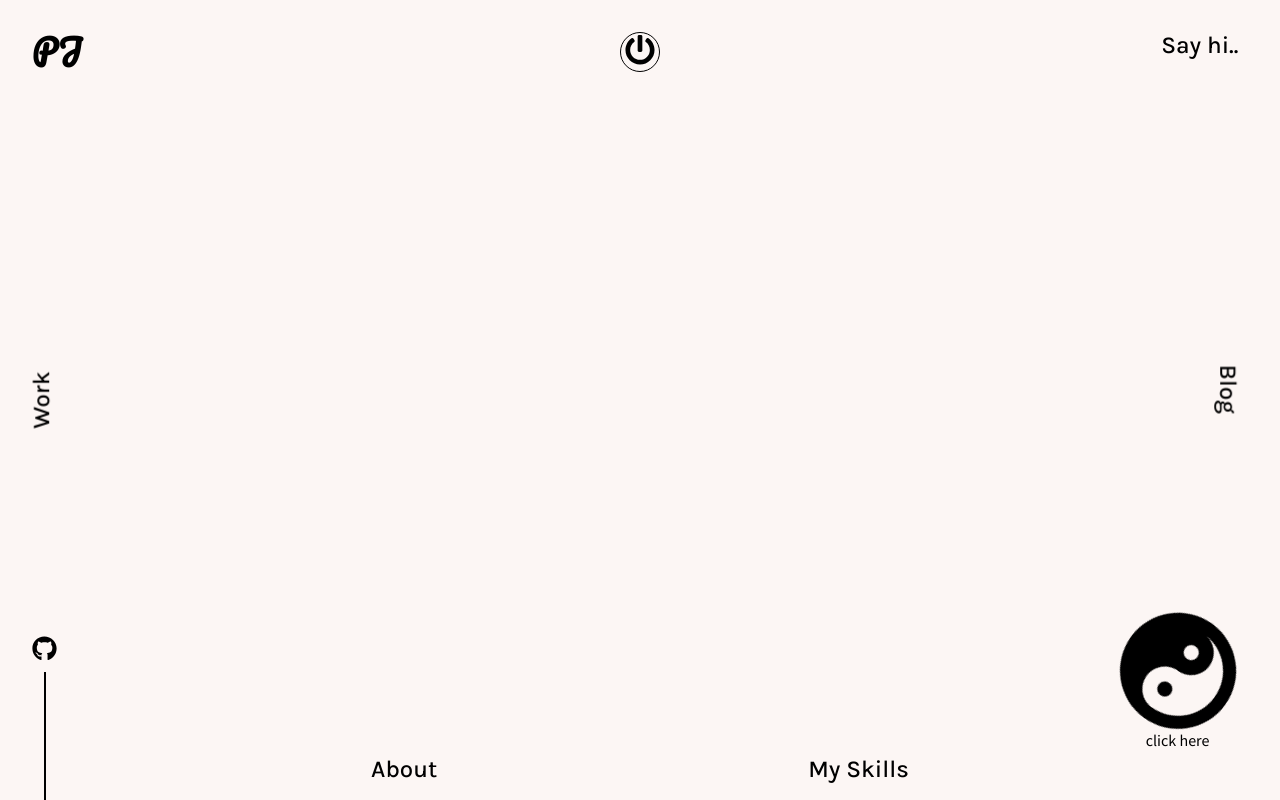
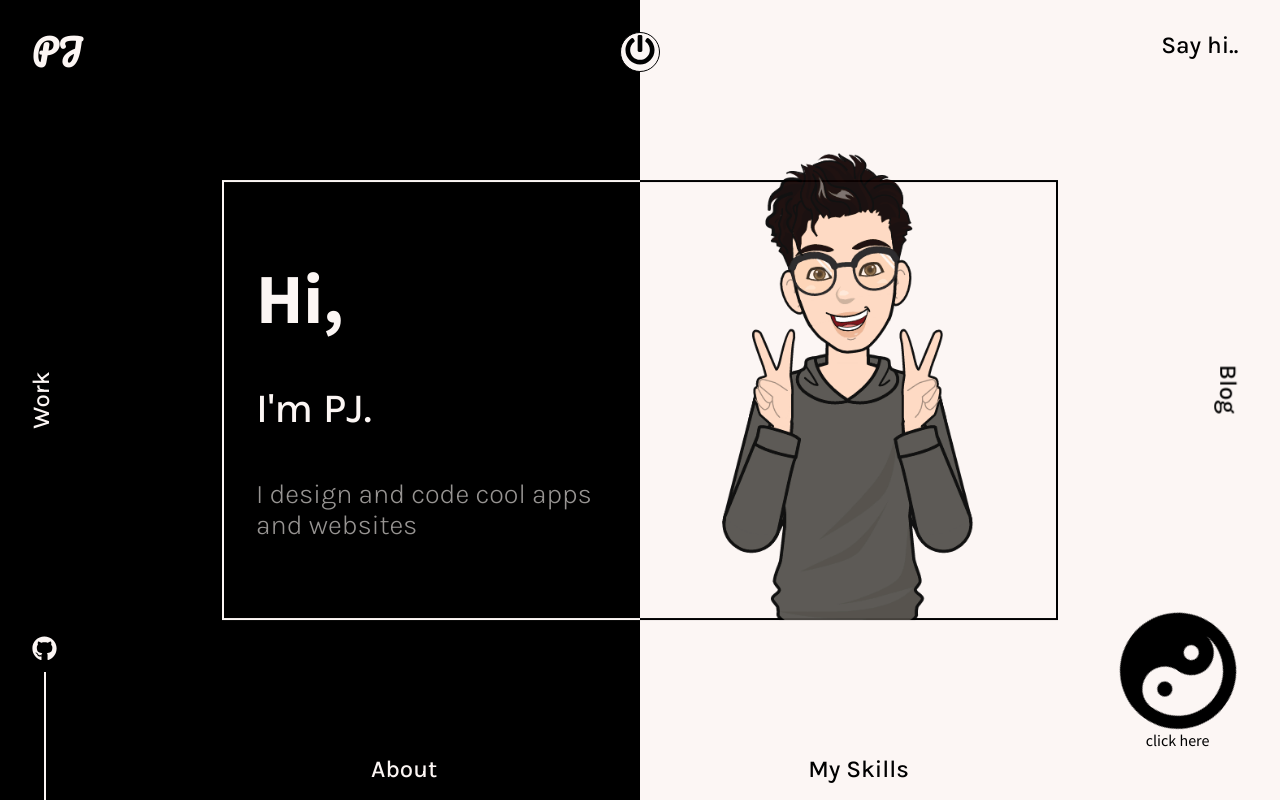
Before and after one commit to PJ-J/styled-portfolio, a React (Create React App) app: page / in a window 1280 px wide. Both pictures are taken after a click on the button "click here". Built offline with nearby package versions, Linux system fonts and the light colour scheme.

Commit message:
finished most of main page animations

```diff
--- /dev/null
+++ b/src/components/Intro.js
@@ -0,0 +1,96 @@
+import React from "react";
+import styled from "styled-components";
+import {motion} from 'framer-motion'
+import Me from "../assets/Images/profile-img.png";
+
+const Box = styled(motion.div)`
+  position: absolute;
+  left: 50%;
+  top: 50%;
+  transform: translate(-50%, -50%);
+
+  width: 65vw;
+  height: 55vh;
+  display: flex;
+
+  background: linear-gradient(
+        to right,
+        ${(props) => props.theme.body} 50%,
+        ${(props) => props.theme.text} 50%
+      )
+      bottom,
+    linear-gradient(
+        to right,
+        ${(props) => props.theme.body} 50%,
+        ${(props) => props.theme.text} 50%
+      )
+      top;
+  background-repeat: no-repeat;
+  background-size: 100% 2px;
+
+  border-left: 2px solid ${(props) => props.theme.body};
+  border-right: 2px solid ${(props) => props.theme.text};
+
+  z-index: 1;
+`;
+
+const SubBox = styled.div`
+  width: 50%;
+  position: relative;
+  display: flex;
+
+  .pic {
+    position: absolute;
+    bottom: 0;
+    left: 50%;
+    transform: translate(-50%, 0%);
+    width: 100%;
+    height: auto;
+  }
+`;
+
+const Text = styled.div`
+  font-size: calc(1em + 1.5vw);
+  color: ${(props) => props.theme.body};
+  padding: 2rem;
+  cursor: pointer;
+
+  display: flex;
+  flex-direction: column;
+  justify-content: space-evenly;
+
+  & > *:last-child {
+    color: ${(props) => `rgba(${props.theme.bodyRgba},0.6)`};
+    font-size: calc(0.5rem + 1.5vw);
+    font-weight: 300;
+  }
+`;
+
+const Intro = () => {
+  return (
+    <Box
+    initial={{height:0}}
+    animate={{height: '55vh'}}
+    transition={{type: 'spring', duration:2, delay:1}}
+    >
+      <SubBox>
+        <Text>
+          <h1>Hi,</h1>
+          <h3>I'm PJ.</h3>
+          <h6>I design and code cool apps and websites</h6>
+        </Text>
+      </SubBox>
+      <SubBox>
+        <motion.div
+         initial={{opacity:0}}
+    animate={{opacity: 1}}
+    transition={{duration:1, delay:2}}
+        >
+          <img className="pic" src={Me} alt="Profile Pic" />
+        </motion.div>
+      </SubBox>
+    </Box>
+  );
+};
+
+export default Intro;
--- a/src/components/Main.js
+++ b/src/components/Main.js
@@ -4,7 +4,10 @@ import { NavLink } from "react-router-dom";
 import PowerButton from "../subComponents/PowerButton";
 import LogoComponent from "../subComponents/LogoComponent";
 import SocialIcons from "../subComponents/SocialIcons";
+import Intro from "./Intro";
 import { YinYang } from "./AllSvgs";
+import { motion } from "framer-motion";
+
 
 const MainContainer = styled.div`
   background: ${(props) => props.theme.body};
@@ -46,7 +49,7 @@ text-decoration: none;
 z-index:1;
 `
 const WORK = styled(NavLink)`
-color: ${props => props.theme.text};
+color: ${props => props.click ? props.theme.body : props.theme.text};
 position: absolute;
 top: 50%;
 left: calc(1rem + 2vw);
@@ -111,6 +114,18 @@ transition: all 1s ease;
 }
 `
 
+const DarkDiv = styled.div`
+position: absolute;
+top: 0;
+background-color: #000;
+bottom: 0;
+right: 50%;
+width: ${props => props.click ? '50%' : '0%'};
+height: ${props => props.click ? '100%' : '0%'};
+z-index: 1;
+transition: height 0.5s ease, width 1s ease 0.5s;
+`
+
 const Main = () => {
 
   const [click, setClick] = useState(false);
@@ -119,10 +134,12 @@ const Main = () => {
 
   return (
     <MainContainer>
+    <DarkDiv click={click} />
       <Container>
         <PowerButton />
-        <LogoComponent />
-        <SocialIcons />
+        <LogoComponent theme={click ? 'dark' : 'light'} />
+        <SocialIcons theme={click ? 'dark' : 'light'} />
+
 
         <Center click={click}>
           <YinYang onClick={() => handleClick()} width={click ? 120 : 200} height={click ? 120 : 200} fill='currentColor' />
@@ -139,13 +156,13 @@ const Main = () => {
             Blog
           </h2>
         </BLOG>
-        <WORK to='/work'>
+        <WORK to='/work' click={click}>
           <h2>
             Work
           </h2>
         </WORK>
         <BottomBar>
-        <ABOUT to='/about'>
+        <ABOUT to='/about' click={click}>
           <h2>
             About
           </h2>
@@ -157,6 +174,7 @@ const Main = () => {
         </SKILLS>
         </BottomBar>
       </Container>
+      {click ? <Intro click={click} /> : null}
     </MainContainer>
   );
 };
--- a/src/subComponents/LogoComponent.js
+++ b/src/subComponents/LogoComponent.js
@@ -1,9 +1,10 @@
 import React from 'react'
 import styled from 'styled-components'
+import { darkTheme } from '../components/Themes'
 
 const Logo = styled.h1`
 display: inline-block;
-color: ${props => props.theme.text};
+color: ${props => props.color === 'dark' ? darkTheme.text : darkTheme.body};
 font-family: 'Pacifico',cursive;
 
 position: fixed;
@@ -13,9 +14,9 @@ z-index: 3;
 
 `
 
-const LogoComponent = () => {
+const LogoComponent = (props) => {
   return (
-    <Logo>
+    <Logo color={props.theme}>
       PJ
     </Logo>
 
--- a/src/subComponents/SocialIcons.js
+++ b/src/subComponents/SocialIcons.js
@@ -2,6 +2,7 @@ import React from 'react'
 import { NavLink } from 'react-router-dom'
 import { Github } from '../components/AllSvgs'
 import styled from 'styled-components'
+import { darkTheme } from '../components/Themes'
 
 const Icons = styled.div`
 display: flex;
@@ -22,18 +23,18 @@ z-index:3;
 const Line = styled.span`
 width: 2px;
 height: 8rem;
-background-color: ${props => props.theme.text};
+background-color: ${props => props.color === 'dark' ? darkTheme.text : darkTheme.body};
 `
 
-const SocialIcons = () => {
+const SocialIcons = (props) => {
   return (
     <Icons>
     <div>
       <NavLink style={{color:'inherit'}} target="_blank" to={{pathname:"https://github.com/PJ-J"}}>
-        <Github width={25} height={25} fill='currentColor' />
+        <Github width={25} height={25} fill={props.theme === "dark" ? darkTheme.text : darkTheme.body} />
       </NavLink>
     </div>
-    <Line />
+    <Line color={props.theme} />
     </Icons>
   )
 }
```
